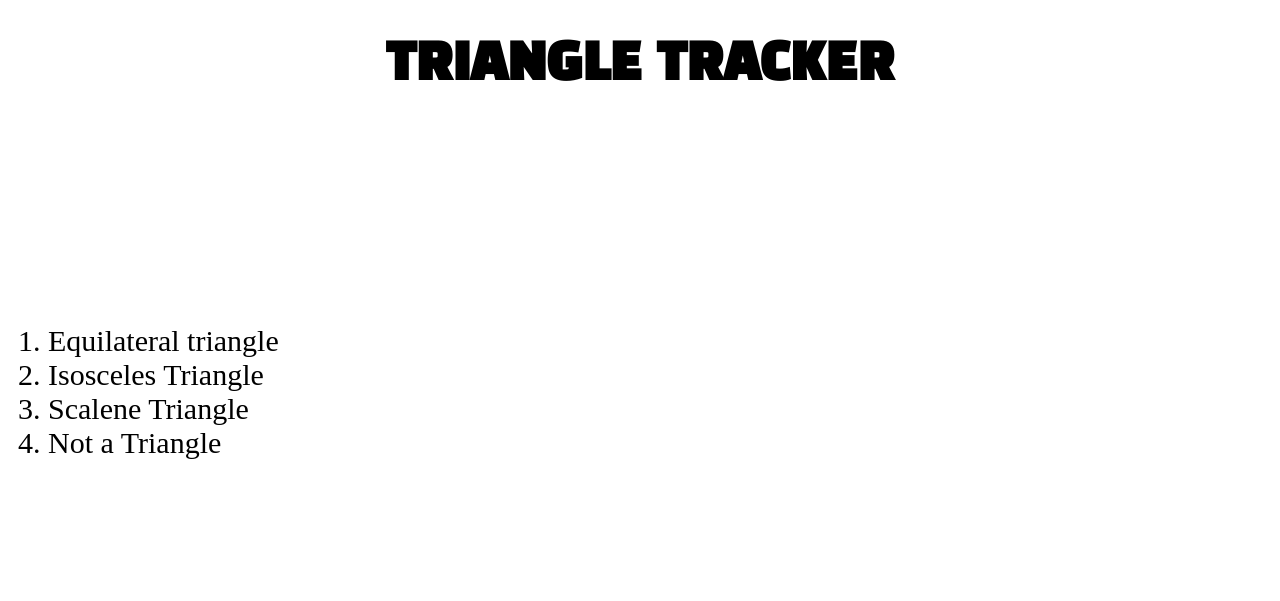
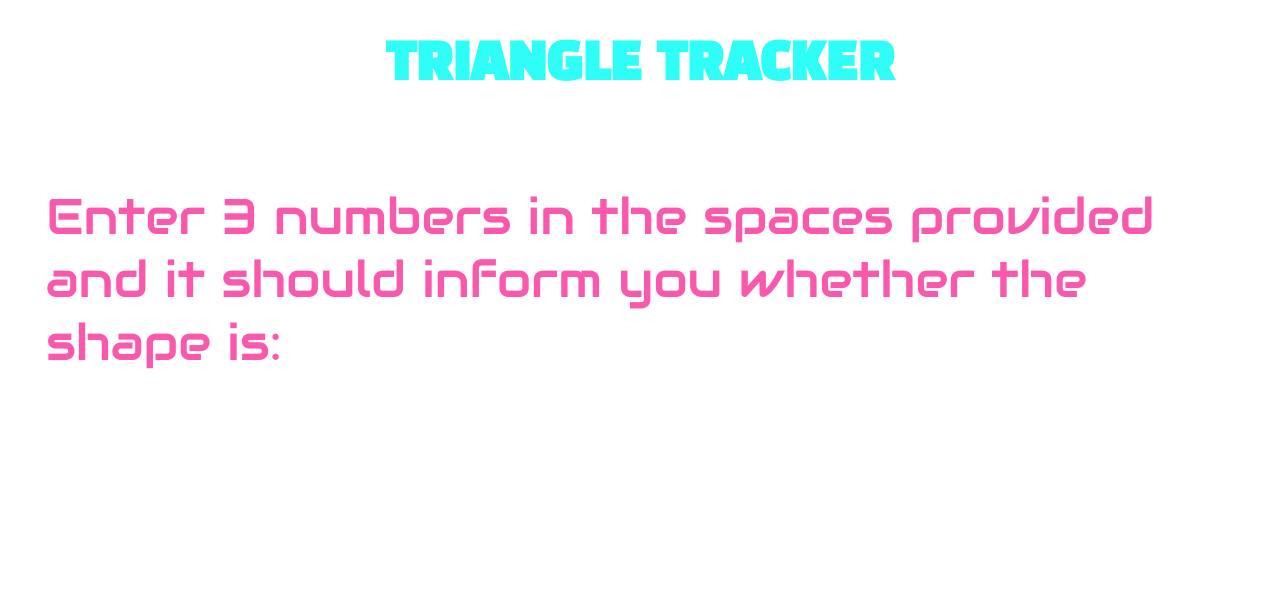
Before and after one commit to raeman21/triangle-tracker, a plain HTML site: page index.html in a window 1280 px wide. Drawn offline with Linux system fonts and the light colour scheme.

Commit message:
change text color add border property

```diff
--- a/css/styles.css
+++ b/css/styles.css
@@ -2,6 +2,7 @@ h1{
   text-align: center;
   font-family: 'Black Han Sans', sans-serif;
   font-size: 50px;
+  color:#2EFEF7;
 
 }
 body{
@@ -9,11 +10,13 @@ body{
 }
 p{
   font-size: 50px;
-  color:white;
+  color:#FA58AC;
   text-align: center, justify;
   font-family: 'Black Han Sans', sans-serif;
   font-family: 'Audiowide', cursive;
+  padding: 3%
 }
 ol{
-  font-size: 30px
+  font-size: 30px;
+  color: white;
 }
```
